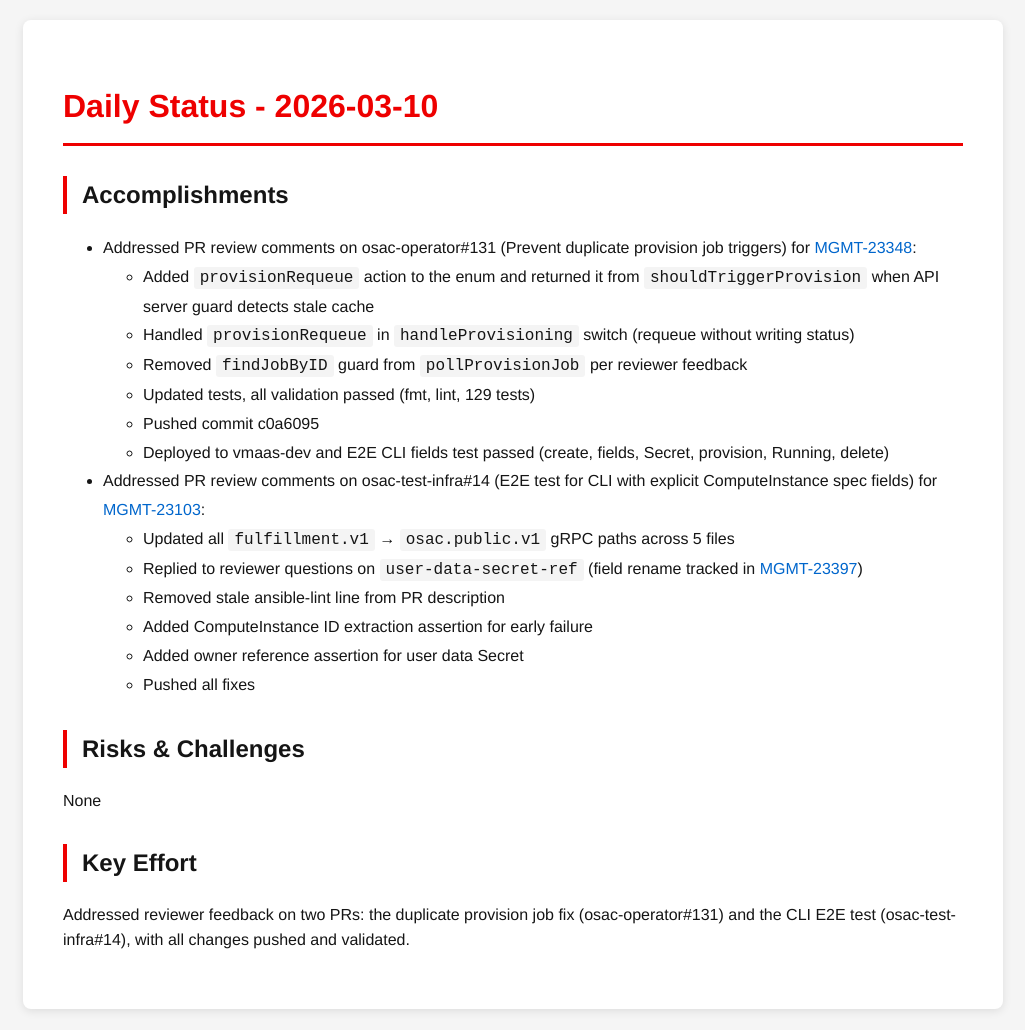
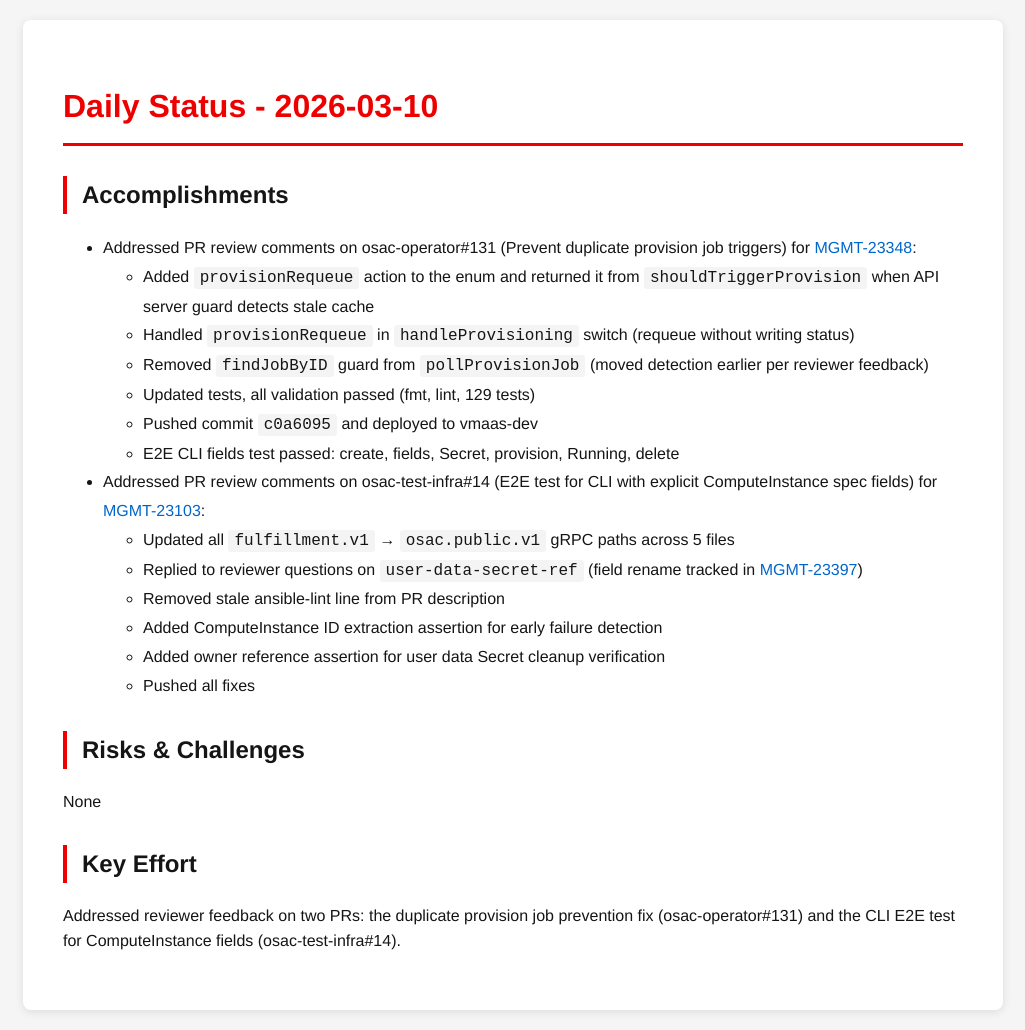
Before and after one commit to tzvatot/daily-status, a Jekyll site: the page built from 2026-03-10.md, in a window 1280 px wide. Shown: the whole page, without its empty margins (127-1152 px from the left). Built offline with Jekyll 4.4.1, drawn with Linux system fonts in a browser that asks for light colours.

Commit message:
Daily status update - 2026-03-10

```diff
--- a/2026-03-10.md
+++ b/2026-03-10.md
@@ -10,20 +10,20 @@ date: 2026-03-10
 - Addressed PR review comments on osac-operator#131 (Prevent duplicate provision job triggers) for [MGMT-23348](https://issues.redhat.com/browse/MGMT-23348):
   - Added `provisionRequeue` action to the enum and returned it from `shouldTriggerProvision` when API server guard detects stale cache
   - Handled `provisionRequeue` in `handleProvisioning` switch (requeue without writing status)
-  - Removed `findJobByID` guard from `pollProvisionJob` per reviewer feedback
+  - Removed `findJobByID` guard from `pollProvisionJob` (moved detection earlier per reviewer feedback)
   - Updated tests, all validation passed (fmt, lint, 129 tests)
-  - Pushed commit c0a6095
-  - Deployed to vmaas-dev and E2E CLI fields test passed (create, fields, Secret, provision, Running, delete)
+  - Pushed commit `c0a6095` and deployed to vmaas-dev
+  - E2E CLI fields test passed: create, fields, Secret, provision, Running, delete
 - Addressed PR review comments on osac-test-infra#14 (E2E test for CLI with explicit ComputeInstance spec fields) for [MGMT-23103](https://issues.redhat.com/browse/MGMT-23103):
   - Updated all `fulfillment.v1` → `osac.public.v1` gRPC paths across 5 files
   - Replied to reviewer questions on `user-data-secret-ref` (field rename tracked in [MGMT-23397](https://issues.redhat.com/browse/MGMT-23397))
   - Removed stale ansible-lint line from PR description
-  - Added ComputeInstance ID extraction assertion for early failure
-  - Added owner reference assertion for user data Secret
+  - Added ComputeInstance ID extraction assertion for early failure detection
+  - Added owner reference assertion for user data Secret cleanup verification
   - Pushed all fixes
 
 ## Risks & Challenges
 None
 
 ## Key Effort
-Addressed reviewer feedback on two PRs: the duplicate provision job fix (osac-operator#131) and the CLI E2E test (osac-test-infra#14), with all changes pushed and validated.
+Addressed reviewer feedback on two PRs: the duplicate provision job prevention fix (osac-operator#131) and the CLI E2E test for ComputeInstance fields (osac-test-infra#14).
```
